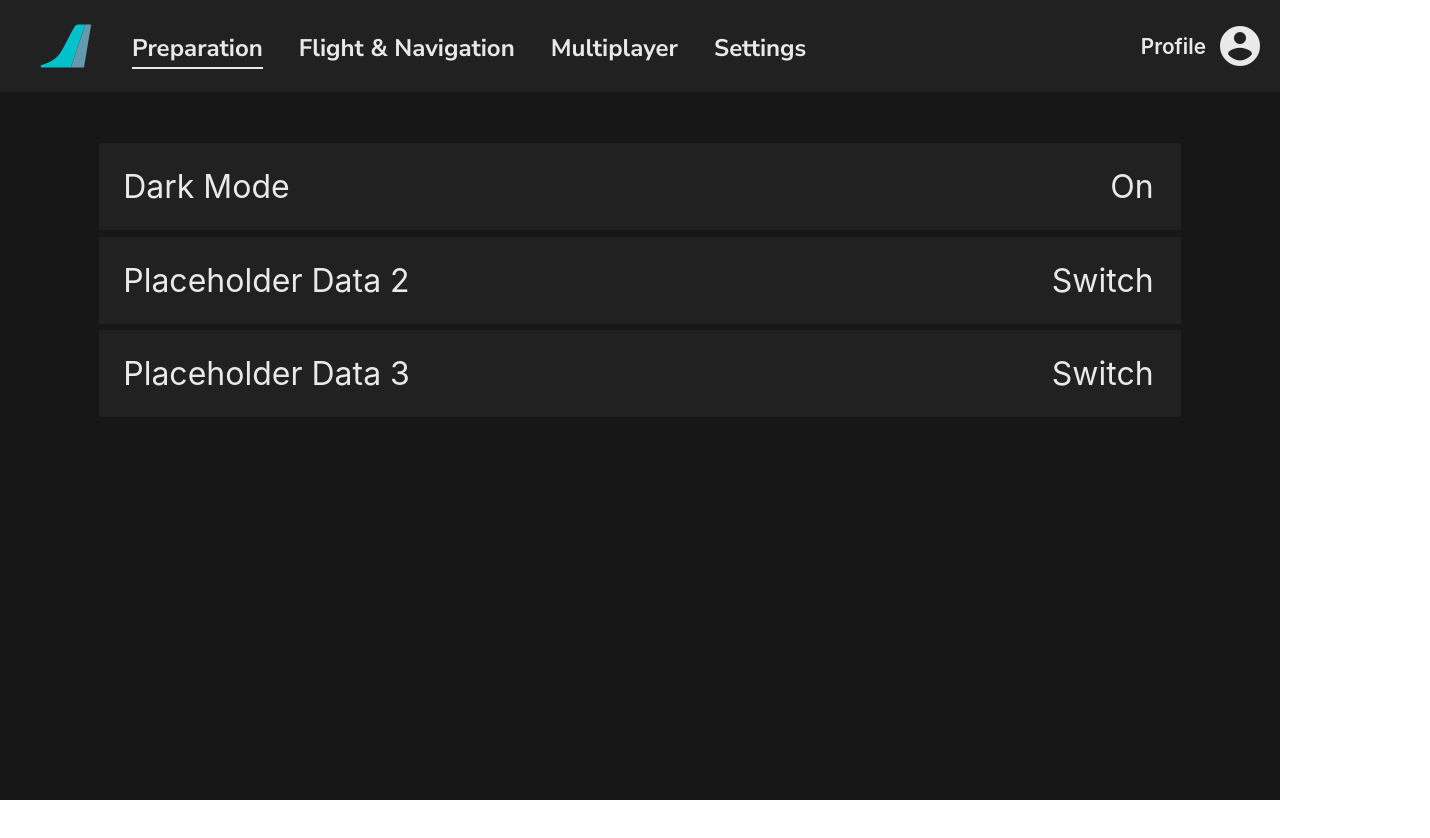
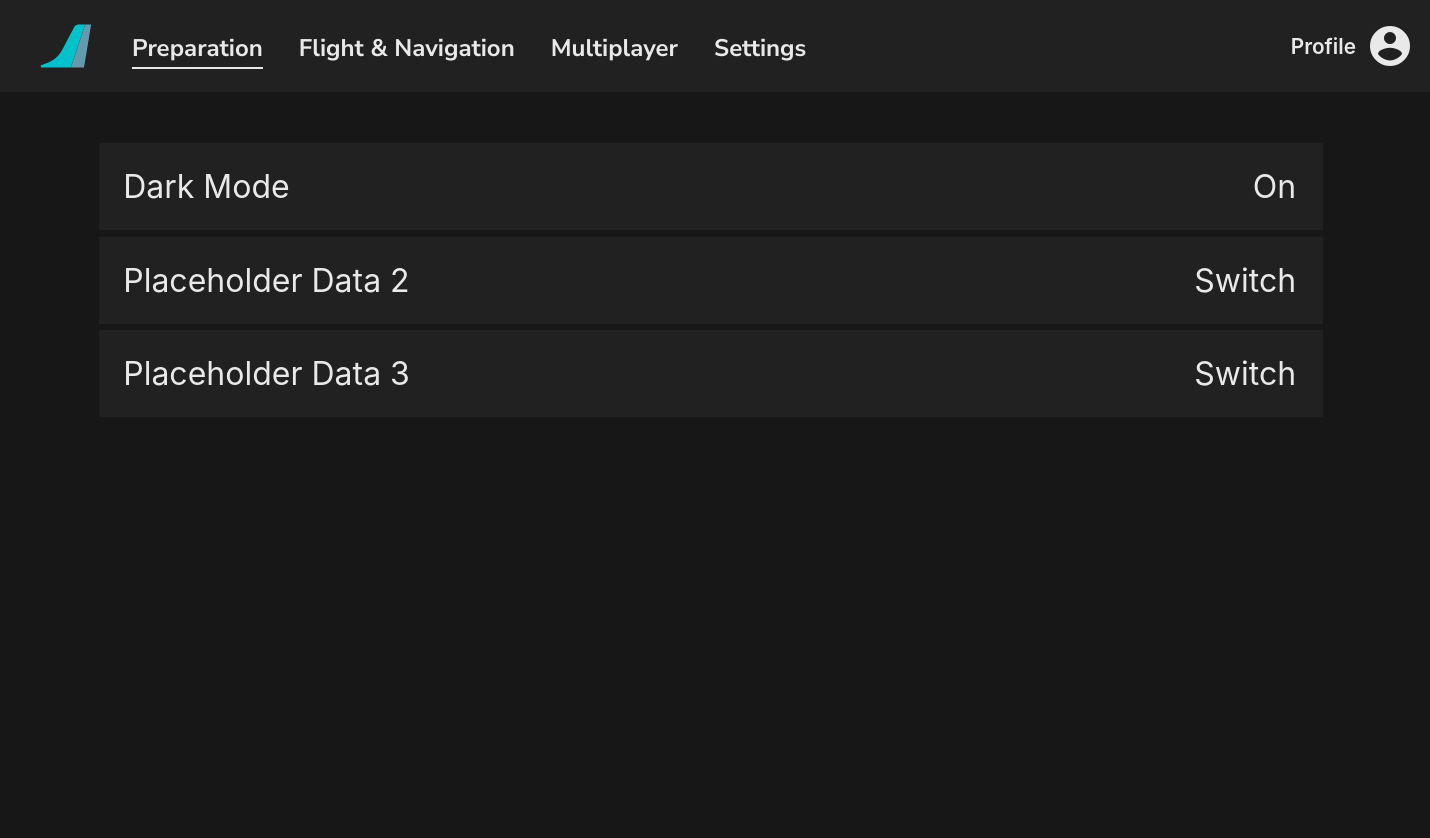
Before and after one commit to flybywiresim/efb, a React (Create React App) app: page /settings in a window 1280 px wide. Shown: the top 838 px of the page, 1430 px wide, since content can reach past the window. Before the commit the page ends 800 px from the top, so only its background shows below. Built offline with nearby package versions, Linux system fonts and the light colour scheme.

Commit message:
Added resolution lock and changed index.css to scss for continuity
I've also ran `npm update`

```diff
--- a/package.json
+++ b/package.json
@@ -4,8 +4,8 @@
   "private": true,
   "dependencies": {
     "@testing-library/jest-dom": "^5.11.5",
-    "@testing-library/react": "^11.1.0",
-    "@testing-library/user-event": "^12.1.10",
+    "@testing-library/react": "^11.1.1",
+    "@testing-library/user-event": "^12.2.0",
     "node-sass": "^4.14.1",
     "react": "^17.0.1",
     "react-dom": "^17.0.1",
@@ -14,7 +14,7 @@
     "web-vitals": "^0.2.4"
   },
   "devDependencies": {
-    "eslint": "^7.12.0"
+    "eslint": "^7.13.0"
   },
   "scripts": {
     "start": "react-scripts start",
--- a/src/App.scss
+++ b/src/App.scss
@@ -26,8 +26,8 @@
 
 #root {
   background: var(--globalBackground);
-  width: 100vw;
-  height: 100vh;
+  width: 1430px;
+  height: 1000px;
   cursor: default;
 }
 
--- a/src/index.js
+++ b/src/index.js
@@ -1,6 +1,6 @@
 import React from 'react';
 import ReactDOM from 'react-dom';
-import './index.css';
+import './index.scss';
 import App from './App';
 import reportWebVitals from './reportWebVitals';
 
```
Also changed, not shown: src/index.scss (renamed from src/index.css), 1 other file (tests, documents, lock files or other folders).
